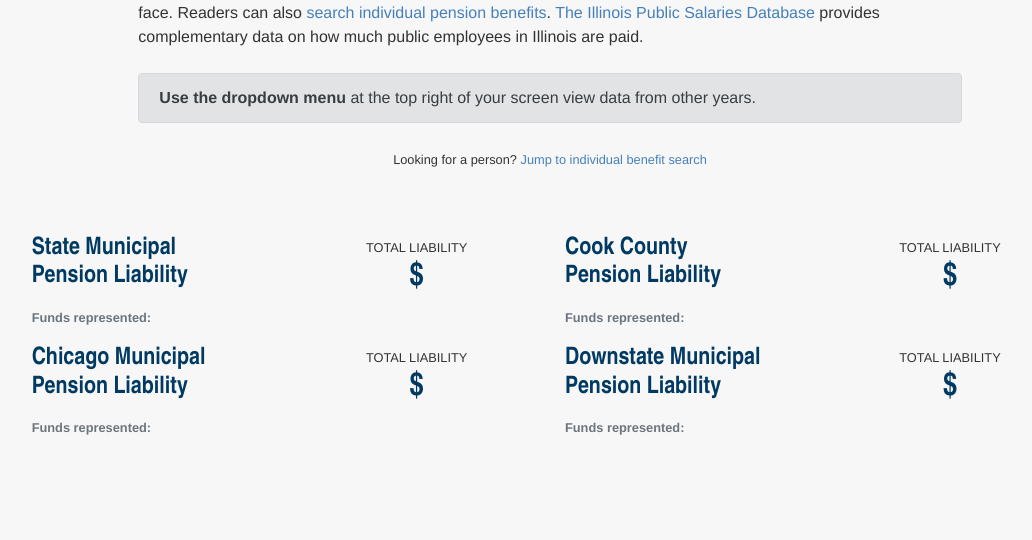
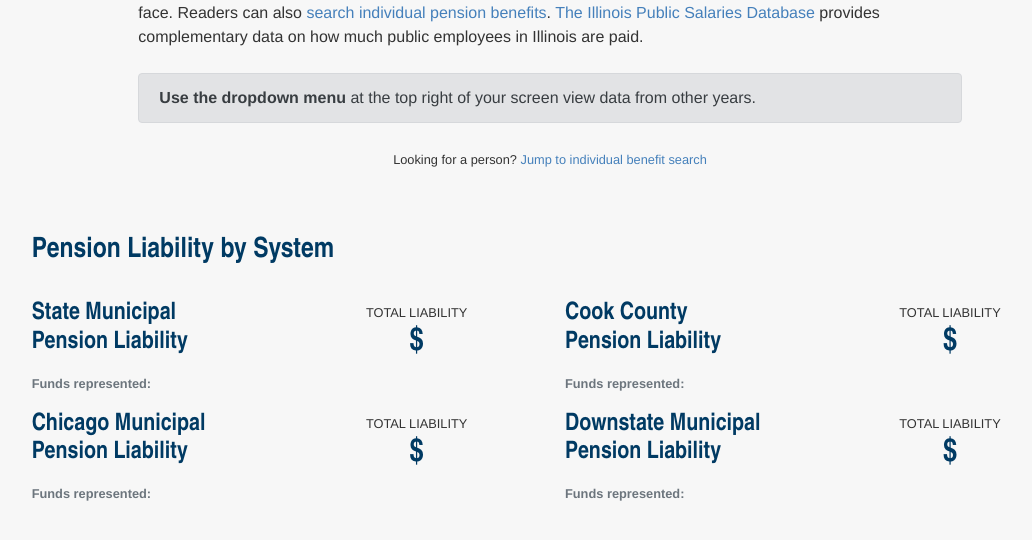
Before and after one commit to datamade/bga-pensions, a Django app: template templates/index.html in a window 1280 px wide. Shown: the part 485-1025 px from the top of the page, without its empty margins (90-1122 px from the left). Run offline with Django 3.2, Linux system fonts and the light colour scheme; the template is opened without the code that fills it: values that come from a table or form of the project are taken from there, others are empty; data comes from the database, SQL or seed files in the repository; some libraries are stand-ins or nearby versions; some web fonts are replaced.

Commit message:
Add back header

```diff
--- a/templates/index.html
+++ b/templates/index.html
@@ -45,6 +45,10 @@
 
 <div id="funding-by-system">
   <div class="row pt-5 pb-5">
+    <div class="col-lg-10 offset-lg-1">
+      <h3 class="pb-4"><strong>Pension Liability by System</strong></h3>
+    </div>
+
     {% with fund_type='state' %}
       {% include 'partials/system-pie-chart.html' %}
     {% endwith %}
```
